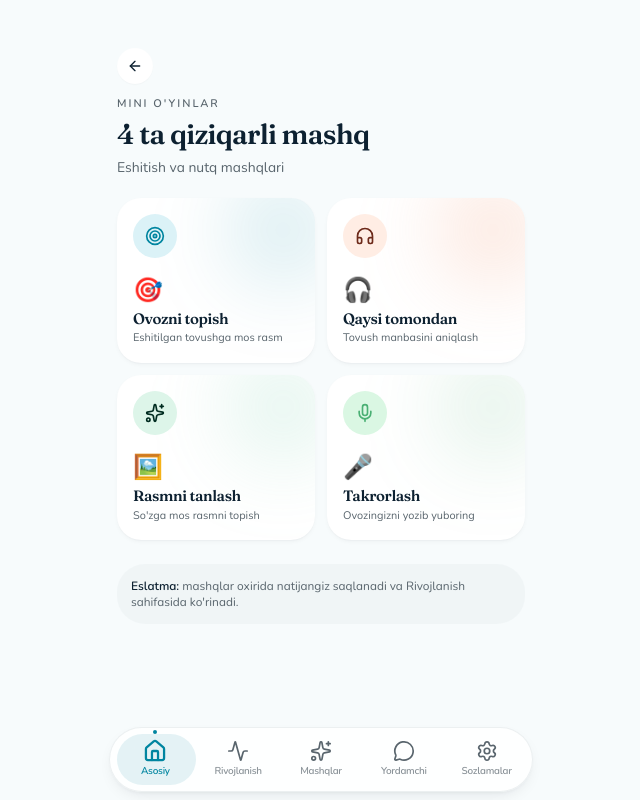
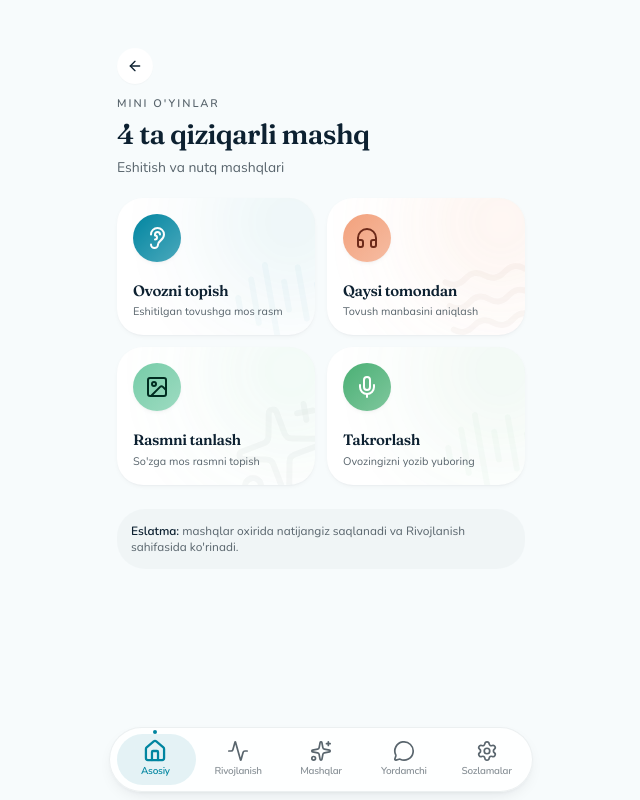
Before and after one commit to Bekmuhammad-Devoloper/hearak.mvp, a React (Vite) app in the folder hearek/: page /games in a window 1280 px wide. Shown: the whole page, without its empty margins (319-959 px from the left). Built offline with nearby package versions, Linux system fonts and the light colour scheme; no server answers.

Commit message:
Update games route

```diff
--- a/hearek/src/routes/games.tsx
+++ b/hearek/src/routes/games.tsx
@@ -5,13 +5,17 @@ import { useEffect, useMemo, useRef, useState } from "react";
 import {
   ArrowLeft,
   ArrowRight,
+  AudioLines,
+  Ear,
   Headphones,
+  Image as ImageIcon,
   Loader2,
   Mic,
   RotateCw,
   Sparkles,
   Target,
   Volume2,
+  Waves,
 } from "lucide-react";
 import { cn } from "@/lib/utils";
 import { useActiveChild, useSaveGameScore, type GameScoreItem } from "@/lib/queries";
@@ -27,49 +31,73 @@ const gameMeta: Record<
   {
     title: string;
     desc: string;
-    emoji: string;
     tone: "primary" | "warm" | "accent" | "success";
     Icon: typeof Target;
+    Accent: typeof Target;
   }
 > = {
   "sound-find": {
     title: "Ovozni topish",
     desc: "Eshitilgan tovushga mos rasm",
-    emoji: "🎯",
     tone: "primary",
-    Icon: Target,
+    Icon: Ear,
+    Accent: AudioLines,
   },
   direction: {
     title: "Qaysi tomondan",
     desc: "Tovush manbasini aniqlash",
-    emoji: "🎧",
     tone: "warm",
     Icon: Headphones,
+    Accent: Waves,
   },
   "word-pick": {
     title: "Rasmni tanlash",
     desc: "So'zga mos rasmni topish",
-    emoji: "🖼️",
     tone: "accent",
-    Icon: Sparkles,
+    Icon: ImageIcon,
+    Accent: Sparkles,
   },
   repeat: {
     title: "Takrorlash",
     desc: "Ovozingizni yozib yuboring",
-    emoji: "🎤",
     tone: "success",
     Icon: Mic,
+    Accent: AudioLines,
   },
 };
 
 const toneStyles: Record<
   "primary" | "warm" | "accent" | "success",
-  { iconBg: string; iconText: string; halo: string }
+  { iconBg: string; iconText: string; halo: string; ring: string; accent: string }
 > = {
-  primary: { iconBg: "bg-primary-soft", iconText: "text-primary", halo: "bg-primary/15" },
-  warm: { iconBg: "bg-warm-soft", iconText: "text-warm-foreground", halo: "bg-warm/25" },
-  accent: { iconBg: "bg-accent-soft", iconText: "text-accent-foreground", halo: "bg-accent/20" },
-  success: { iconBg: "bg-success-soft", iconText: "text-success", halo: "bg-success/15" },
+  primary: {
+    iconBg: "bg-gradient-to-br from-primary to-primary/70",
+    iconText: "text-primary-foreground",
+    halo: "bg-primary/20",
+    ring: "ring-primary/15",
+    accent: "text-primary/40",
+  },
+  warm: {
+    iconBg: "bg-gradient-to-br from-warm to-warm/70",
+    iconText: "text-warm-foreground",
+    halo: "bg-warm/30",
+    ring: "ring-warm/20",
+    accent: "text-warm-foreground/40",
+  },
+  accent: {
+    iconBg: "bg-gradient-to-br from-accent to-accent/70",
+    iconText: "text-accent-foreground",
+    halo: "bg-accent/25",
+    ring: "ring-accent/20",
+    accent: "text-accent-foreground/40",
+  },
+  success: {
+    iconBg: "bg-gradient-to-br from-success to-success/70",
+    iconText: "text-white",
+    halo: "bg-success/20",
+    ring: "ring-success/20",
+    accent: "text-success/40",
+  },
 };
 
 function GamesHub() {
@@ -113,21 +141,38 @@ function GamesHub() {
               key={key}
               type="button"
               onClick={() => setActive(key)}
-              className="press relative h-full overflow-hidden rounded-[24px] bg-card p-4 text-left shadow-card hover:shadow-soft"
+              className={cn(
+                "press relative h-full overflow-hidden rounded-[26px] bg-card p-4 text-left shadow-card ring-1 transition-all hover:shadow-soft hover:-translate-y-0.5",
+                s.ring,
+              )}
             >
               <span
                 aria-hidden
-                className={cn("absolute -right-6 -top-6 size-28 rounded-full blur-2xl", s.halo)}
+                className={cn(
+                  "absolute -right-10 -top-10 size-32 rounded-full blur-3xl opacity-80",
+                  s.halo,
+                )}
+              />
+              <meta.Accent
+                aria-hidden
+                className={cn("absolute -right-3 -bottom-3 size-24 opacity-[0.08] rotate-[-10deg]", s.accent)}
+                strokeWidth={1.5}
               />
               <div className="relative">
-                <div className={cn("grid size-11 place-items-center rounded-2xl", s.iconBg)}>
-                  <meta.Icon className={cn("size-5", s.iconText)} />
+                <div
+                  className={cn(
+                    "grid size-12 place-items-center rounded-2xl shadow-sm",
+                    s.iconBg,
+                  )}
+                >
+                  <meta.Icon className={cn("size-6", s.iconText)} strokeWidth={2} />
                 </div>
-                <div className="mt-4 text-2xl">{meta.emoji}</div>
-                <div className="mt-1 font-display text-[15px] font-semibold leading-tight tracking-tight">
+                <div className="mt-5 font-display text-[15px] font-semibold leading-tight tracking-tight">
                   {meta.title}
                 </div>
-                <div className="mt-0.5 text-[11px] text-muted-foreground">{meta.desc}</div>
+                <div className="mt-1 text-[11px] leading-snug text-muted-foreground">
+                  {meta.desc}
+                </div>
               </div>
             </button>
           );
```
